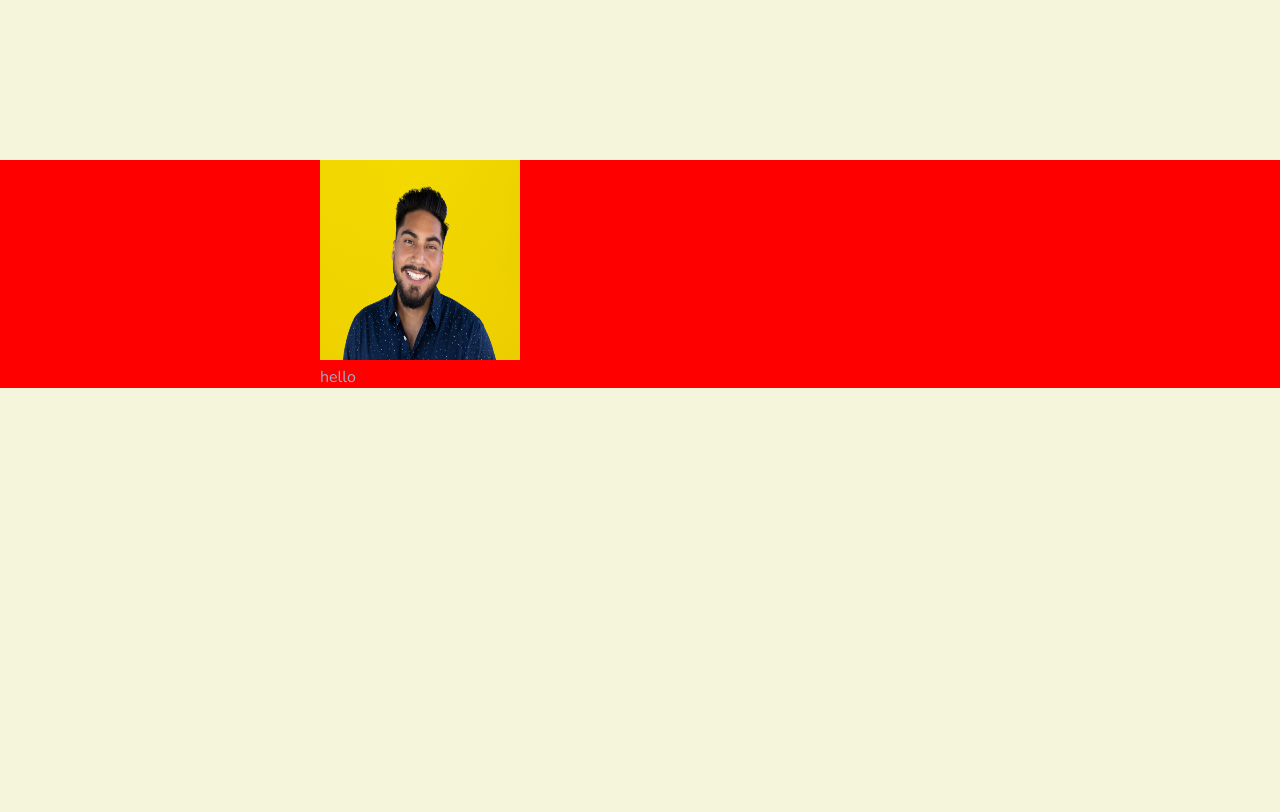
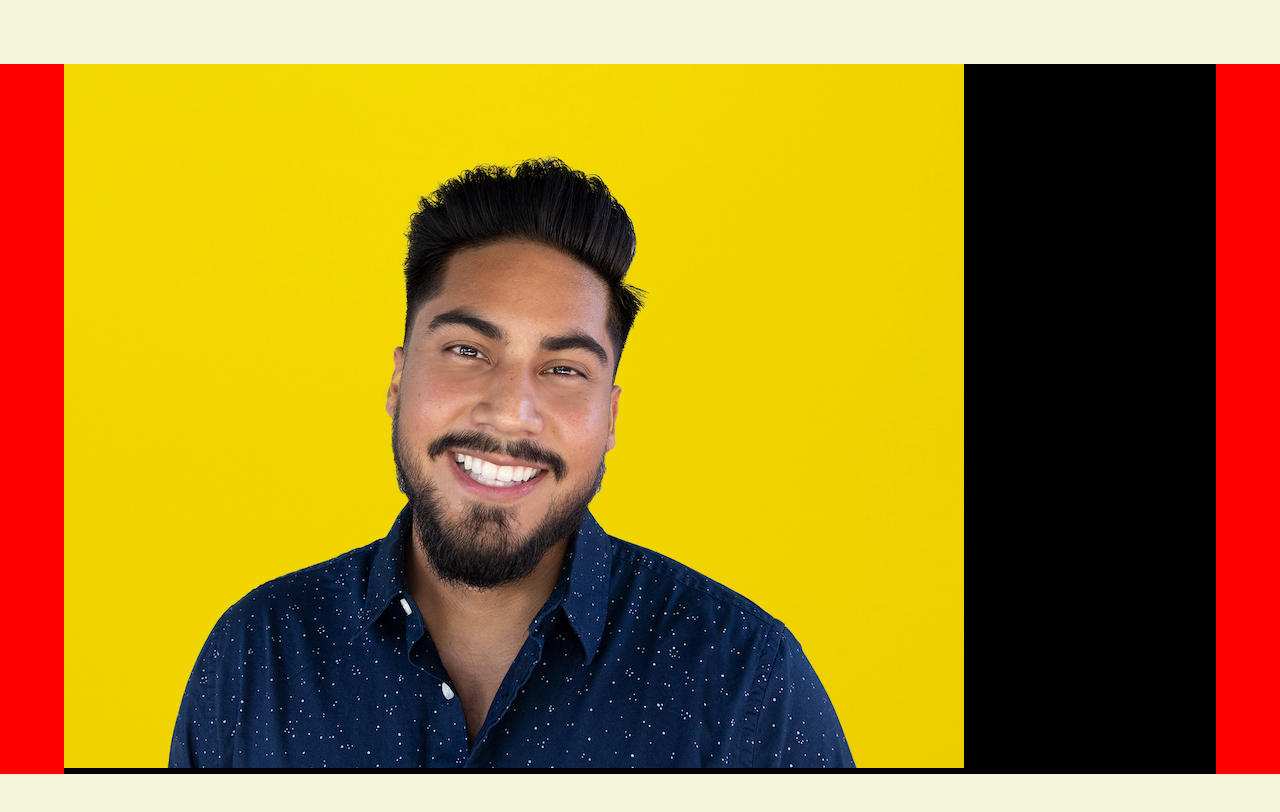
Before and after one commit to danielcampo1/portfolio-2021, a React (Create React App) app: page / in a window 1280 px wide. Shown: the top 812 px of the page. Built offline with nearby package versions, Linux system fonts and the light colour scheme.

Commit message:
playing and learning syled components

```diff
--- a/src/components/main-card.jsx
+++ b/src/components/main-card.jsx
@@ -9,7 +9,7 @@ function mainCard() {
         <div className="picture">
           <img src={image} alt=""></img>
         </div>
-        <div className="Name">hello</div>
+        <div className="Name"></div>
         <div className="icon-links">
           <div className="icon-1"></div>
           <div className="icon-2"></div>
@@ -22,14 +22,13 @@ function mainCard() {
 
 const MainContentStled = styled.main`
   background-color: red;
+
   .main-card {
-    margin-top: 10rem;
-    margin-left: 20rem;
+    background-color: black;
+    margin: 4em;
   }
   .picture {
     img {
-      width: 200px;
-      height: 200px;
     }
   }
 `;
```
